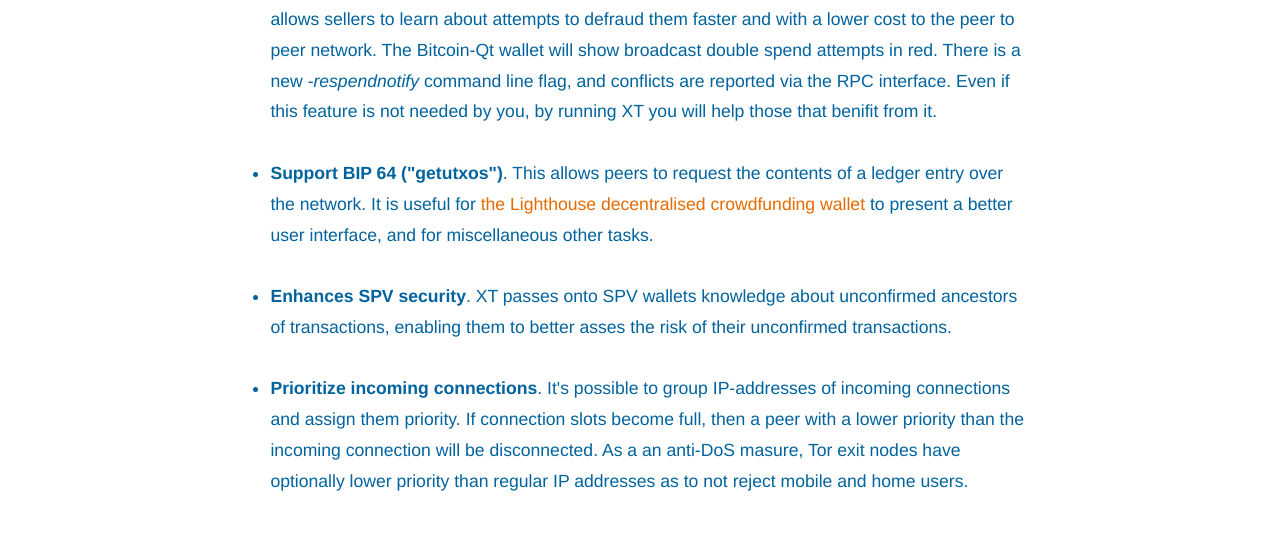
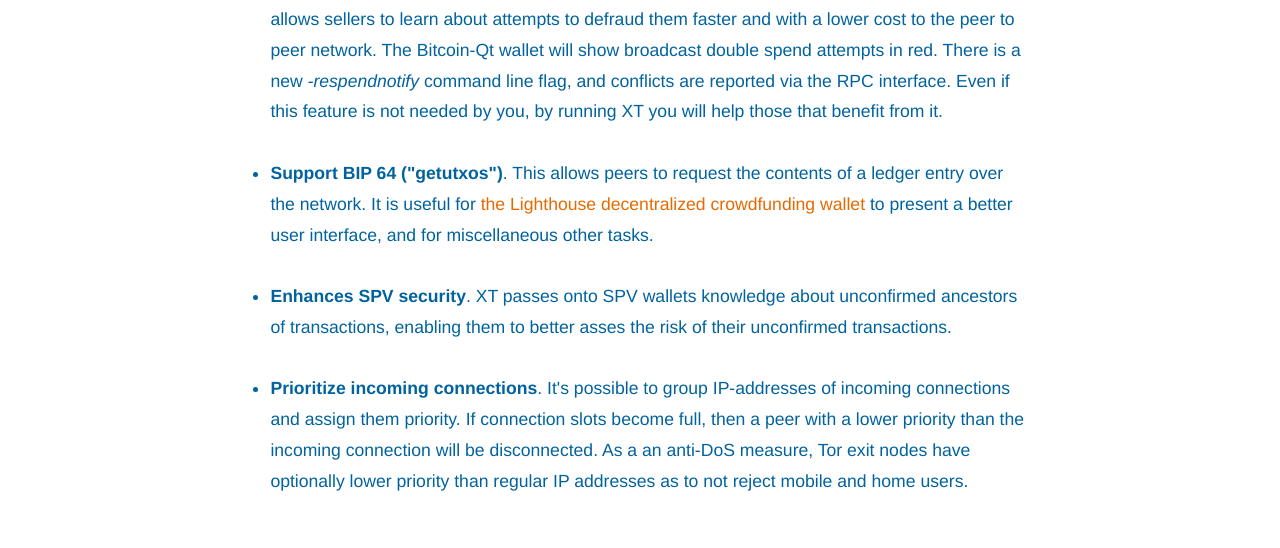
Before and after one commit to bitcoinxt/website, a Jekyll site: the page built from patches.html, in a window 1280 px wide and 1332 px high. Shown: the part 719-1267 px from the top of the window. Built offline with Jekyll 4.4.1, drawn with Linux system fonts in a browser that asks for light colours; nearby versions of some CDN libraries.

Commit message:
fix spelling

```diff
--- a/_layouts/index-page.html
+++ b/_layouts/index-page.html
@@ -53,7 +53,7 @@ description: "Bitcoin XT is an implementation of a full node that embraces Bitco
           <li class="sublist"><ul>
             <li>We believe <b>unconfirmed transactions are important</b>. Many merchants want or need to accept
                 payments within seconds rather than minutes or hours. XT accepts this fact and does what it can to
-                minimise the risk, then help sellers judge what remains. It is committed to <a href="http://satoshi.nakamotoinstitute.org/emails/cryptography/8/" title="Satoshi Nakamoto Institute - Re: Bitcoin P2P e-cash paper">
+                minimize the risk, then help sellers judge what remains. It is committed to <a href="http://satoshi.nakamotoinstitute.org/emails/cryptography/8/" title="Satoshi Nakamoto Institute - Re: Bitcoin P2P e-cash paper">
                 the first seen rule</a>. We will not adopt changes that make unconfirmed transactions riskier.
             </li>
             <li><b>Lightweight wallets are important</b>. Most users cannot or will not run a fully verifying node.
@@ -65,7 +65,7 @@ description: "Bitcoin XT is an implementation of a full node that embraces Bitco
 
           <li><b>Decision making is quick and clear.</b> Decisions are made according to a leadership hierarchy. The XT
               software encodes decisions that follow the above principles: people who disagree are welcome to use
-              different software, or patch ours. We do not consider writing principled software to be centralising
+              different software, or patch ours. We do not consider writing principled software to be centralizing
               and do not refuse to select reasonable defaults.
           </li>
 
@@ -89,7 +89,7 @@ description: "Bitcoin XT is an implementation of a full node that embraces Bitco
             lightweight wallets were developed, however, this was never done. As predicted Bitcoin has run out of capacity and users are
             experiencing reliability problems as a result</a>.
 The Bitcoin Core developers are unwilling to increase the block chain's capacity, finally this caused the network split into Bitcoin Cash (BCH) and Bitcoin (BTC).
-Miners and users who disagree with them have switched to Bitcoin XT or switch to other clients following the Bitcoin Cash consensus.
+Miners and users who disagree with them have switched to Bitcoin XT or switched to other clients following the Bitcoin Cash consensus.
         </p>
 
         <p>
--- a/patches.html
+++ b/patches.html
@@ -17,13 +17,13 @@ description: "Bitcoin XT introduces bigger blocks, thin block download, double s
 
 	  <li><b>Thin block relay</b>. Bitcoin XT is the only client that supports <em>both</em> the <a href="https://github.com/BitcoinUnlimited/BitcoinUnlimited/blob/release/doc/bu-xthin-protocol.md">XThin</a> and <a href="https://github.com/bitcoin/bips/blob/master/bip-0152.mediawiki">Compact Block</a> protocols. When running XT you will efficiently keep up with the blockchain. You will also help the network by effectively acting as a bridge between nodes that support either protocol, but not both.</li>
 
-	  <li><b>Double spend relaying</b>. Detect and help other clients detect double spending transactions. This allows sellers to learn about attempts to defraud them faster and with a lower cost to the peer to peer network. The Bitcoin-Qt wallet will show broadcast double spend attempts in red. There is a new <em>-respendnotify</em> command line flag, and conflicts are reported via the RPC interface. Even if this feature is not needed by you, by running XT you will help those that benifit from it. </li>
+	  <li><b>Double spend relaying</b>. Detect and help other clients detect double spending transactions. This allows sellers to learn about attempts to defraud them faster and with a lower cost to the peer to peer network. The Bitcoin-Qt wallet will show broadcast double spend attempts in red. There is a new <em>-respendnotify</em> command line flag, and conflicts are reported via the RPC interface. Even if this feature is not needed by you, by running XT you will help those that benefit from it. </li>
 
-          <li><b>Support BIP 64 ("getutxos")</b>. This allows peers to request the contents of a ledger entry over the network. It is useful for <a href="https://vinumeris.com/lighthouse" title="Lighthouse - Raise money with Bitcoin">the Lighthouse decentralised crowdfunding wallet</a> to present a better user interface, and for miscellaneous other tasks.</li>
+          <li><b>Support BIP 64 ("getutxos")</b>. This allows peers to request the contents of a ledger entry over the network. It is useful for <a href="https://vinumeris.com/lighthouse" title="Lighthouse - Raise money with Bitcoin">the Lighthouse decentralized crowdfunding wallet</a> to present a better user interface, and for miscellaneous other tasks.</li>
 
 	  <li><b>Enhances SPV security</b>. XT passes onto SPV wallets knowledge about unconfirmed ancestors of transactions, enabling them to better asses the risk of their unconfirmed transactions.</li>
 
-	  <li><b>Prioritize incoming connections</b>. It's possible to group IP-addresses of incoming connections and assign them priority. If connection slots become full, then a peer with a lower priority than the incoming connection will be disconnected. As a an anti-DoS masure, Tor exit nodes have optionally lower priority than regular IP addresses as to not reject mobile and home users.</li>
+	  <li><b>Prioritize incoming connections</b>. It's possible to group IP-addresses of incoming connections and assign them priority. If connection slots become full, then a peer with a lower priority than the incoming connection will be disconnected. As a an anti-DoS measure, Tor exit nodes have optionally lower priority than regular IP addresses as to not reject mobile and home users.</li>
           </ul>
         </div>
         </section>
```
